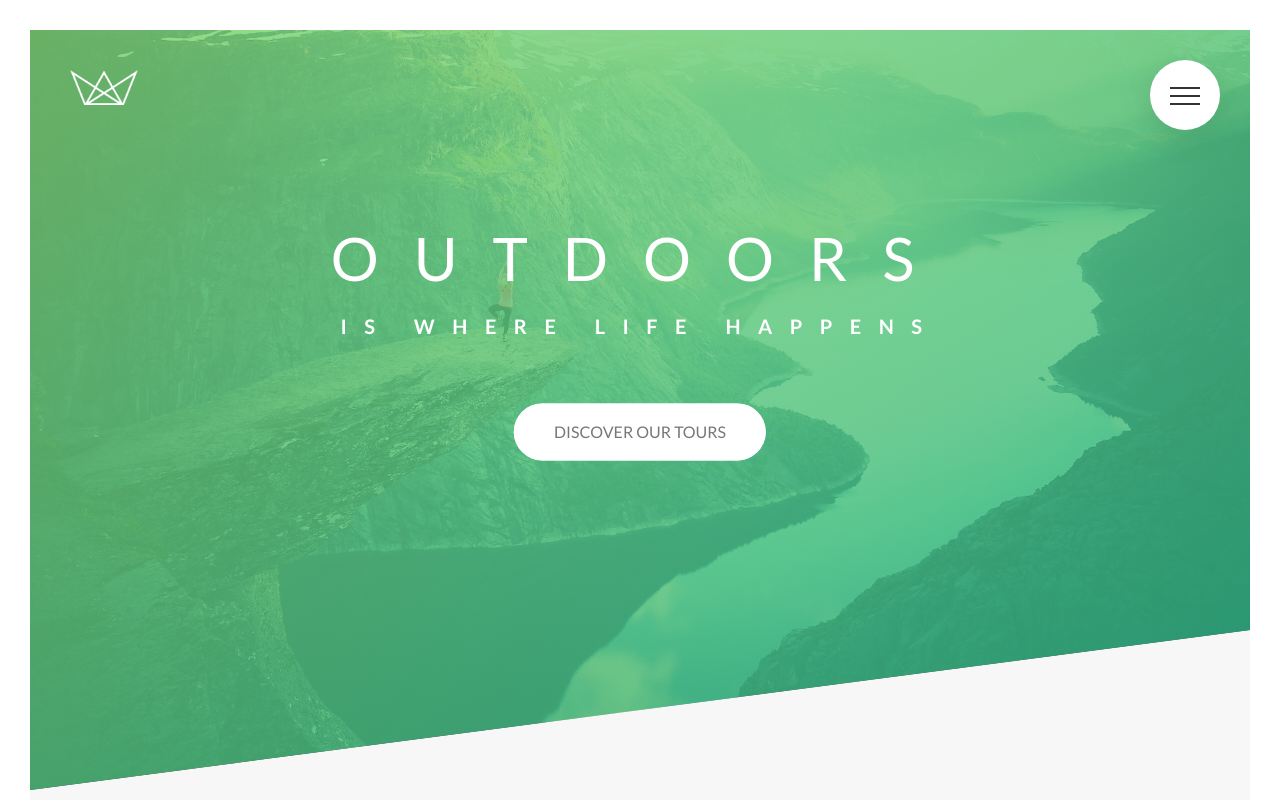
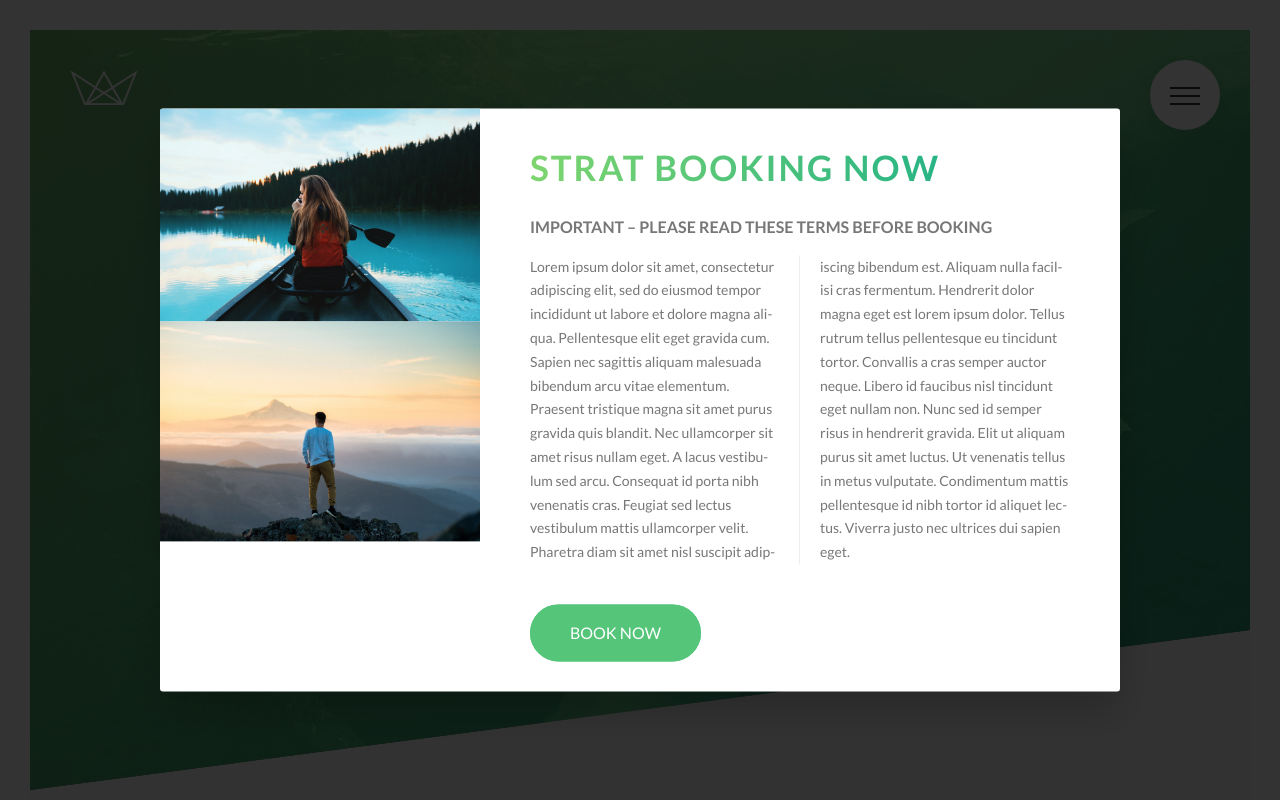
Before and after one commit to ehlkara/Natours_Project, a website: page index.html in a window 1280 px wide. Shown: the top 800 px of the page. Drawn offline with Linux system fonts and the light colour scheme.

Commit message:
added popup

```diff
--- a/index.html
+++ b/index.html
@@ -352,6 +352,23 @@
                 </div>
             </div>
         </footer>
+
+        <div class="popup">
+            <div class="popup__content">
+                <div class="popup__left">
+                    <img src="img/nat-8.jpg" alt="Tour photo" class="popup__img">
+                    <img src="img/nat-9.jpg" alt="Tour photo" class="popup__img">
+                </div>
+                <div class="popup__right">
+                    <h2 class="heading-secondary u-margin-bottom-small">Strat booking now</h2>
+                    <h3 class="heading-tertiary u-margin-bottom-small">Important &ndash; Please read these terms before booking</h3>
+                    <p class="popup__text">
+                        Lorem ipsum dolor sit amet, consectetur adipiscing elit, sed do eiusmod tempor incididunt ut labore et dolore magna aliqua. Pellentesque elit eget gravida cum. Sapien nec sagittis aliquam malesuada bibendum arcu vitae elementum. Praesent tristique magna sit amet purus gravida quis blandit. Nec ullamcorper sit amet risus nullam eget. A lacus vestibulum sed arcu. Consequat id porta nibh venenatis cras. Feugiat sed lectus vestibulum mattis ullamcorper velit. Pharetra diam sit amet nisl suscipit adipiscing bibendum est. Aliquam nulla facilisi cras fermentum. Hendrerit dolor magna eget est lorem ipsum dolor. Tellus rutrum tellus pellentesque eu tincidunt tortor. Convallis a cras semper auctor neque. Libero id faucibus nisl tincidunt eget nullam non. Nunc sed id semper risus in hendrerit gravida. Elit ut aliquam purus sit amet luctus. Ut venenatis tellus in metus vulputate. Condimentum mattis pellentesque id nibh tortor id aliquet lectus. Viverra justo nec ultrices dui sapien eget.
+                    </p>
+                    <a href="#" class="btn btn--green">Book now</a>
+                </div>
+            </div>
+        </div>
     <!--
         <section class="grid-test">
             <div class="row">
--- a/sass/abstracts/_mixins.scss
+++ b/sass/abstracts/_mixins.scss
@@ -5,3 +5,10 @@
         clear: both;
     }
 }
+
+@mixin absCenter {
+    position: absolute;
+    top: 50%;
+    left: 50%;
+    transform: translate(-50%, -50%);
+}
--- /dev/null
+++ b/sass/components/_popup.scss
@@ -0,0 +1,63 @@
+.popup {
+    height: 100vh;
+    width: 100%;
+    position: fixed;
+    top: 0;
+    left: 0;
+    background-color: rgba($color-black, .8);
+    z-index: 9999;
+
+    &__content {
+        @include absCenter;
+
+        width: 75%;
+        background-color: $color-white;
+        box-shadow: 0 2rem 4rem rgba($color-black, .2);
+        border-radius: 3px;
+        display: table;
+        overflow: hidden;
+    }
+
+    &__left {
+        width: 33.333333%;
+        display: table-cell;
+    }
+
+    &__right {
+        width: 66.6666667%;
+        display: table-cell;
+        vertical-align: middle;
+        padding: 3rem 5rem;
+    }
+
+    &__img {
+        display: block;
+        width: 100%;
+    }
+
+    &__text {
+        font-size: 1.4rem;
+        margin-bottom: 4rem;
+
+        -moz-column-count: 2;
+        -moz-column-gap: 4rem; //1em = 14px
+        -moz-column-rule: 1px solid $color-grey-light-2;
+
+        -ms-column-count: 2;
+        -ms-column-gap: 4rem; //1em = 14px
+        -ms-column-rule: 1px solid $color-grey-light-2;
+
+        -webkit-column-count: 2;
+        -webkit-column-gap: 4rem; //1em = 14px
+        -webkit-column-rule: 1px solid $color-grey-light-2;
+
+        column-count: 2;
+        column-gap: 4rem; //1em = 14px
+        column-rule: 1px solid $color-grey-light-2;
+
+        -moz-hyphens: auto;
+        -ms-hyphens: auto;
+        -webkit-hyphens: auto;
+        hyphens: auto;
+    }
+}
--- a/sass/main.scss
+++ b/sass/main.scss
@@ -13,6 +13,7 @@
 @import "components/composition";
 @import "components/feature-box";
 @import "components/form";
+@import "components/popup";
 @import "components/story";
 
 @import "layout/grid";
```
Also changed, not shown: css/style.css.
